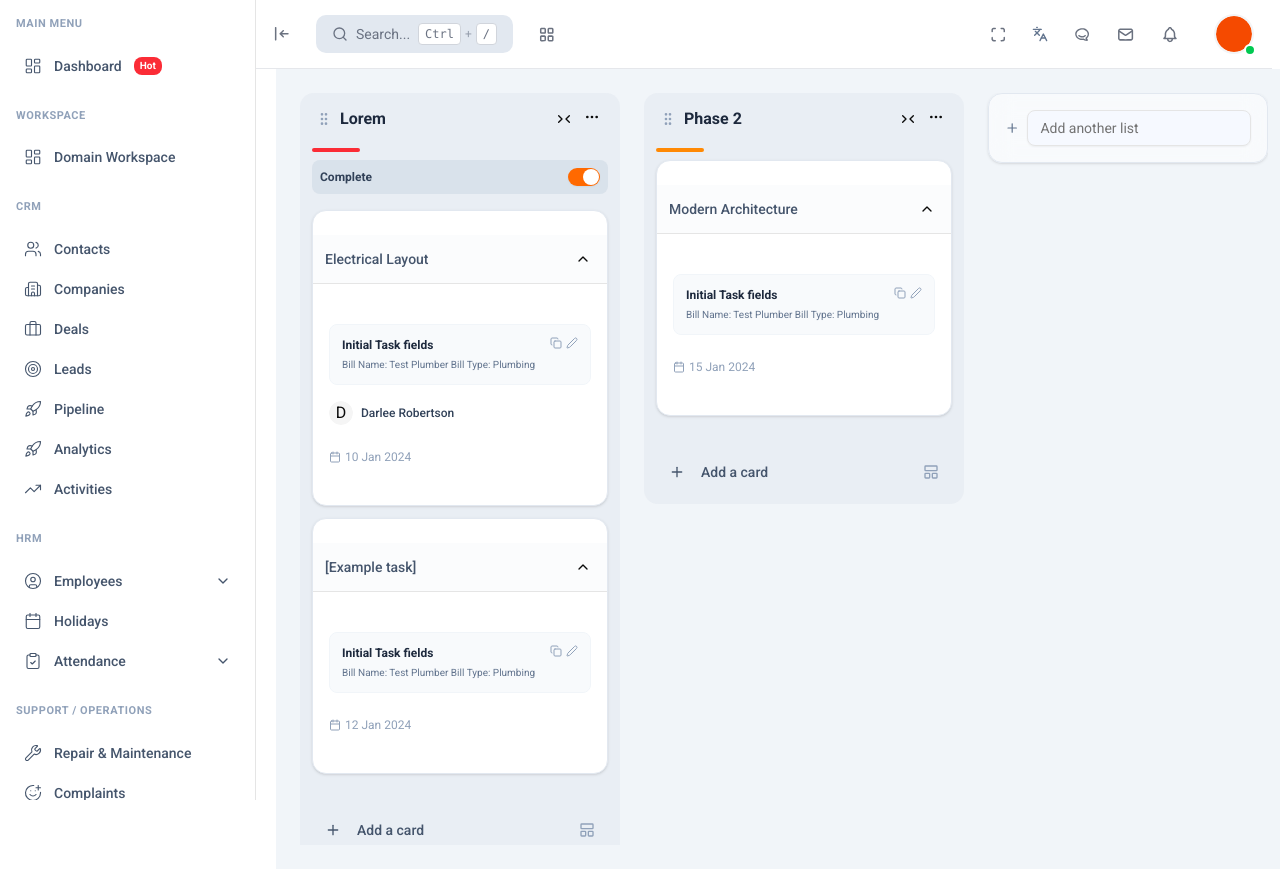
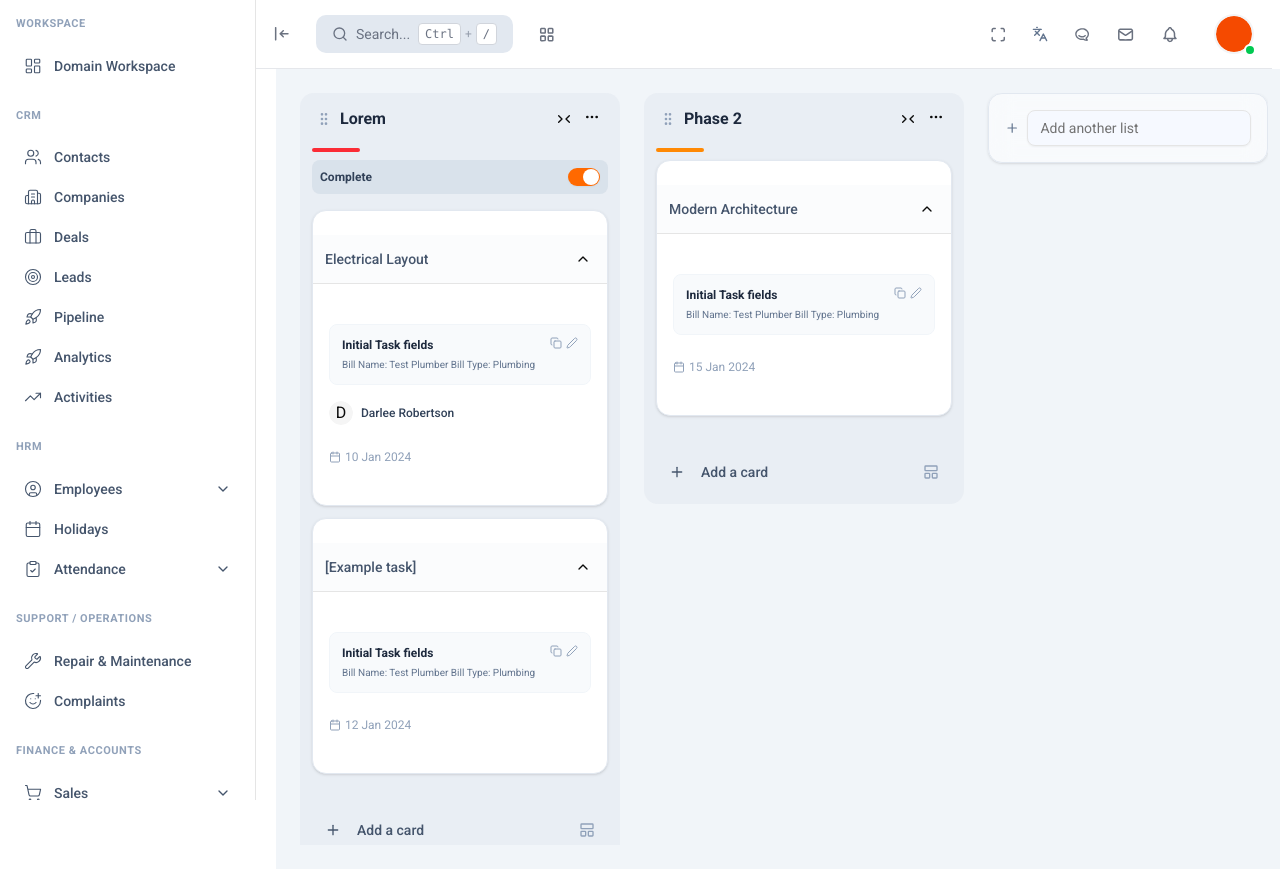
Before and after one commit to AmanDhungel/ramworks, a Next.js app: page /domain-workspace/1/1/1 in a window 1280 px wide. Built offline with nearby package versions, Linux system fonts and the light colour scheme.

Commit message:
dnd started

```diff
--- a/components/DomainWorkspace/VendorWorkspace/VendorBoard/AddCardDialog/AddCardForm.tsx
+++ b/components/DomainWorkspace/VendorWorkspace/VendorBoard/AddCardDialog/AddCardForm.tsx
@@ -165,10 +165,7 @@ export default function TaskManagerForm() {
                       );
                     }}
                   />
-                  <span
-                    className={
-                      item.completed ? "line-through text-slate-400" : ""
-                    }>
+                  <span className={"line-through text-slate-400"}>
                     {item.title}
                   </span>
                 </div>
--- a/components/Sidebar.tsx
+++ b/components/Sidebar.tsx
@@ -34,17 +34,6 @@ export type NavGroup = {
 };
 
 const menuData: NavGroup[] = [
-  {
-    groupLabel: "MAIN MENU",
-    items: [
-      {
-        title: "Dashboard",
-        icon: LayoutDashboard,
-        link: "/dashboard",
-        hasDropdown: false,
-      },
-    ],
-  },
   {
     groupLabel: "Workspace",
     items: [
```
